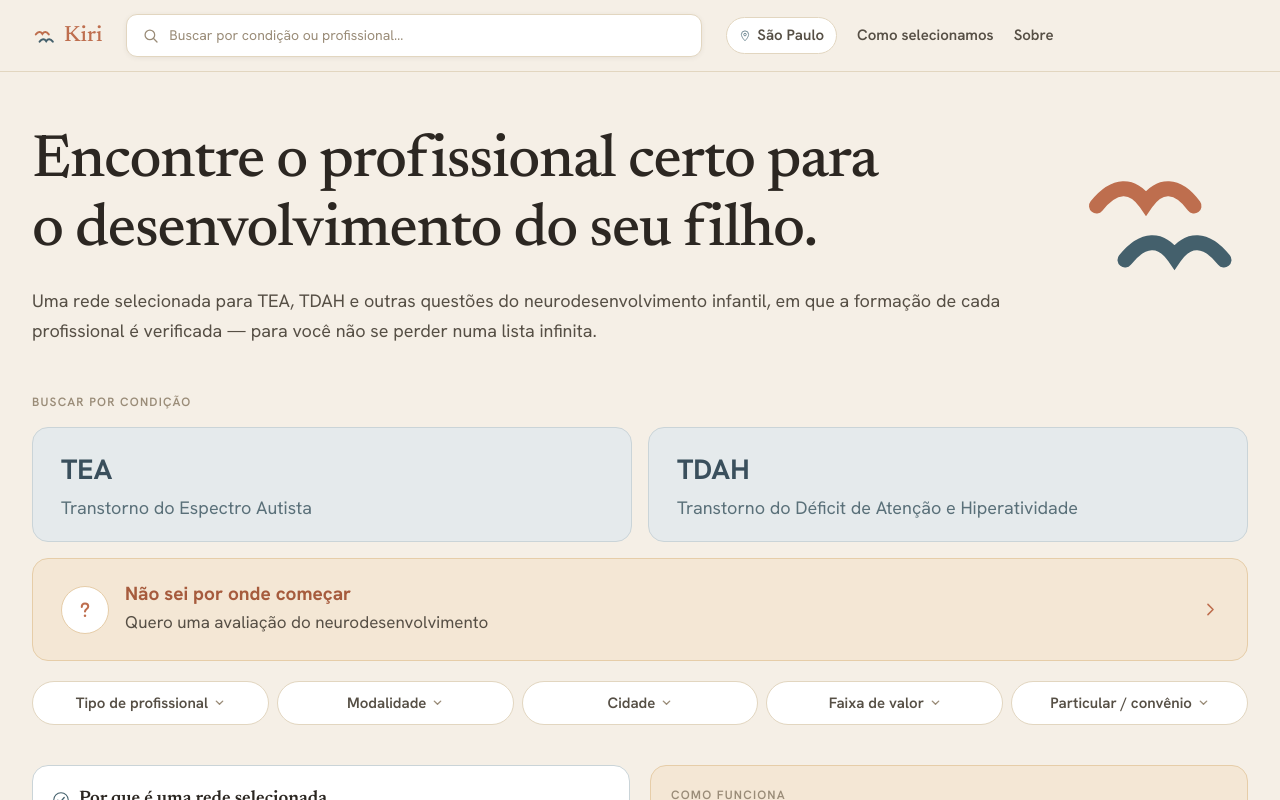
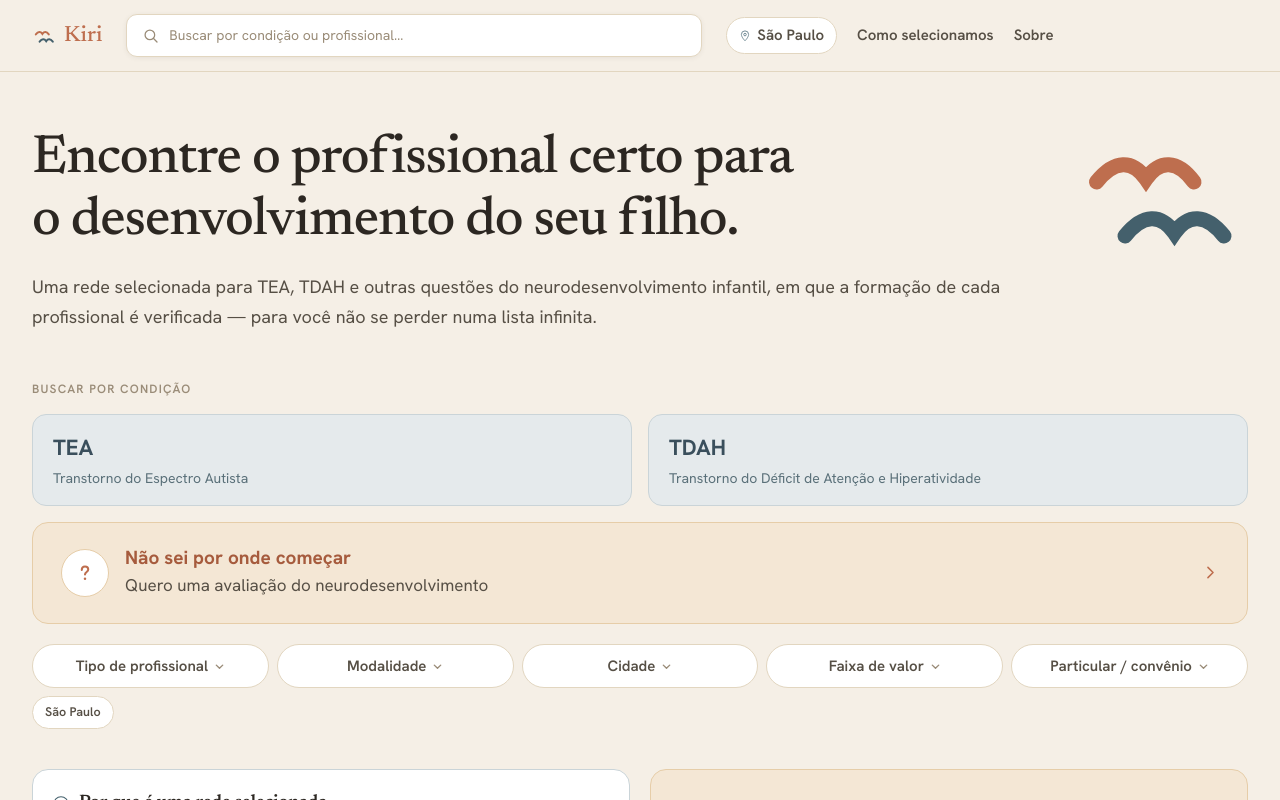
Before and after one commit to kirisaude/kiri-site, a Next.js app: page / in a window 1280 px wide. Both pictures are taken after a click on the button "Cidade". Shown: the top 800 px of the page. Built offline with nearby package versions, Linux system fonts and the light colour scheme.

Commit message:
Título -10%, TEA/TDAH menor, como funciona centralizado, filtro cidade SP, logo mais alta

```diff
--- a/src/app/page.tsx
+++ b/src/app/page.tsx
@@ -38,6 +38,8 @@ export default function Home() {
   const [showModalidadeOptions, setShowModalidadeOptions] = useState(false);
   const [showPagamentoOptions, setShowPagamentoOptions] = useState(false);
   const [activePagamento, setActivePagamento] = useState<string | null>(null);
+  const [showCidadeOptions, setShowCidadeOptions] = useState(false);
+  const [activeCidade, setActiveCidade] = useState<string | null>(null);
   const [showValorOptions, setShowValorOptions] = useState(false);
   const VALOR_TOTAL_MAX = 600;
   const [valorMin, setValorMin] = useState(0);
@@ -48,6 +50,7 @@ export default function Home() {
       if (activeCond && !p.areas_atuacao.includes(activeCond)) return false;
       if (activeProfissao && p.profissao !== activeProfissao) return false;
       if (activeModalidade && p.modalidade !== activeModalidade) return false;
+      if (activeCidade && !p.cidade.toLowerCase().includes(activeCidade.toLowerCase())) return false;
       if (activePagamento) {
         const conv = p.convenio_info.toLowerCase();
         if (activePagamento === "Particular" && conv.includes("não aceita")) return false;
@@ -67,7 +70,7 @@ export default function Home() {
       }
       return true;
     });
-  }, [search, activeCond, activeProfissao, activeModalidade, activePagamento, valorMin, valorMax]);
+  }, [search, activeCond, activeProfissao, activeModalidade, activeCidade, activePagamento, valorMin, valorMax]);
 
   const sections = PROFISSOES_ORDENADAS.map((prof) => ({
     nome: prof,
@@ -75,7 +78,7 @@ export default function Home() {
   })).filter((s) => s.pros.length > 0);
 
   const valorAtivo = valorMin > 0 || valorMax < VALOR_TOTAL_MAX;
-  const hasFilters = !!(activeCond || activeProfissao || activeModalidade || activePagamento || valorAtivo || search.trim());
+  const hasFilters = !!(activeCond || activeProfissao || activeModalidade || activeCidade || activePagamento || valorAtivo || search.trim());
 
   function toggleCond(cond: string) {
     setActiveCond((prev) => (prev === cond ? null : cond));
@@ -138,7 +141,7 @@ export default function Home() {
           {/* Texto */}
           <div className="flex-1 min-w-0">
             <h1
-              className="font-serif text-[27px] md:text-[46px] lg:text-[55px] xl:text-[60px] font-medium leading-[1.15] tracking-[-0.02em] text-carvao"
+              className="font-serif text-[27px] md:text-[41px] lg:text-[50px] xl:text-[54px] font-medium leading-[1.15] tracking-[-0.02em] text-carvao"
               style={{ textWrap: "balance" } as React.CSSProperties}
             >
               Encontre o profissional certo para o desenvolvimento do seu filho.
@@ -173,7 +176,7 @@ export default function Home() {
           </div>
 
           {/* Pássaros — desktop only */}
-          <div className="hidden md:flex flex-none items-start justify-center self-start" style={{ minWidth: 180 }}>
+          <div className="hidden md:flex flex-none items-start justify-center self-start -mt-6" style={{ minWidth: 180 }}>
             <KiriLogo size={180} />
           </div>
         </div>
@@ -190,16 +193,16 @@ export default function Home() {
               <button
                 key={cond}
                 onClick={() => toggleCond(cond)}
-                className={`flex flex-col gap-1 items-start rounded-[13px] md:rounded-[16px] px-4 md:px-7 py-4 md:py-5 cursor-pointer transition-all ${
+                className={`flex flex-col gap-1 items-start rounded-[13px] md:rounded-[14px] px-4 md:px-5 py-3.5 md:py-4 cursor-pointer transition-all ${
                   activeCond === cond
                     ? "bg-ardosia-escura border-2 border-ardosia"
                     : "bg-wash-azulado border-[1.5px] border-borda-azulada"
                 }`}
               >
-                <span className={`text-[17px] md:text-[28px] font-bold ${activeCond === cond ? "text-white" : "text-ardosia-escura"}`}>
+                <span className={`text-[17px] md:text-[22px] font-bold ${activeCond === cond ? "text-white" : "text-ardosia-escura"}`}>
                   {cond}
                 </span>
-                <span className={`text-[11.5px] md:text-[18px] ${activeCond === cond ? "text-white/80" : "text-ardosia-texto"}`}>
+                <span className={`text-[11.5px] md:text-[14px] ${activeCond === cond ? "text-white/80" : "text-ardosia-texto"}`}>
                   {cond === "TEA" ? "Transtorno do Espectro Autista" : "Transtorno do Déficit de Atenção e Hiperatividade"}
                 </span>
               </button>
@@ -280,9 +283,21 @@ export default function Home() {
             )}
           </button>
 
-          <button className="flex-none md:flex-auto inline-flex items-center justify-center gap-1.5 bg-white border border-linha rounded-full px-[13px] py-2.5 cursor-pointer">
-            <span className="text-[13px] md:text-[15px] font-semibold text-cinza-texto whitespace-nowrap">Cidade</span>
-            <svg width="11" height="11" viewBox="0 0 12 12" fill="none"><path d="M2.5 4.5 L6 8 L9.5 4.5" stroke="#9A8C78" strokeWidth="1.5" strokeLinecap="round" strokeLinejoin="round" /></svg>
+          {/* Cidade */}
+          <button
+            onClick={() => { setShowCidadeOptions((v) => !v); setShowProfissaoOptions(false); setShowModalidadeOptions(false); setShowPagamentoOptions(false); setShowValorOptions(false); }}
+            className={`flex-none md:flex-auto inline-flex items-center justify-center gap-1.5 rounded-full px-[13px] py-2.5 cursor-pointer border transition-all ${
+              activeCidade ? "bg-ardosia-escura border-ardosia text-white" : "bg-white border-linha text-cinza-texto"
+            }`}
+          >
+            <span className="text-[13px] md:text-[15px] font-semibold whitespace-nowrap">
+              {activeCidade ?? "Cidade"}
+            </span>
+            {activeCidade ? (
+              <span className="text-white text-sm ml-0.5" onClick={(e) => { e.stopPropagation(); setActiveCidade(null); }}>×</span>
+            ) : (
+              <svg width="11" height="11" viewBox="0 0 12 12" fill="none"><path d="M2.5 4.5 L6 8 L9.5 4.5" stroke="#9A8C78" strokeWidth="1.5" strokeLinecap="round" strokeLinejoin="round" /></svg>
+            )}
           </button>
 
           {/* Faixa de valor */}
@@ -319,6 +334,23 @@ export default function Home() {
             )}
           </button>
         </div>
+
+        {/* Opções inline de cidade */}
+        {showCidadeOptions && (
+          <div className="pt-2 flex flex-wrap gap-2">
+            {["São Paulo"].map((c) => (
+              <button
+                key={c}
+                onClick={() => { setActiveCidade(activeCidade === c ? null : c); setShowCidadeOptions(false); }}
+                className={`text-[12.5px] font-semibold px-3 py-1.5 rounded-full border transition-all ${
+                  activeCidade === c ? "bg-ardosia-escura border-ardosia text-white" : "bg-white border-linha text-cinza-texto"
+                }`}
+              >
+                {c}
+              </button>
+            ))}
+          </div>
+        )}
 
         {/* Opções inline de profissão */}
         {showProfissaoOptions && (
@@ -468,7 +500,7 @@ export default function Home() {
             </Link>
 
             {/* Como funciona */}
-            <div className="bg-wash-quente border border-borda-quente rounded-[15px] md:rounded-[16px] p-4 md:p-5">
+            <div className="bg-wash-quente border border-borda-quente rounded-[15px] md:rounded-[16px] p-4 md:p-5 flex flex-col justify-center">
               <div className="text-[11px] md:text-[12px] font-semibold tracking-[0.1em] uppercase text-muted mb-3">Como funciona</div>
               <div className="flex flex-col gap-0">
                 {[
@@ -499,7 +531,7 @@ export default function Home() {
             <p className="text-[15px] text-cinza-texto2">Nenhum profissional encontrado para esse filtro.</p>
             <button
               className="mt-4 text-[13px] font-semibold text-ferrugem underline cursor-pointer"
-              onClick={() => { setSearch(""); setActiveCond(null); setActiveProfissao(null); setActiveModalidade(null); setActivePagamento(null); setValorMin(0); setValorMax(VALOR_TOTAL_MAX); }}
+              onClick={() => { setSearch(""); setActiveCond(null); setActiveProfissao(null); setActiveModalidade(null); setActiveCidade(null); setActivePagamento(null); setValorMin(0); setValorMax(VALOR_TOTAL_MAX); }}
             >
               Limpar filtros
             </button>
```
